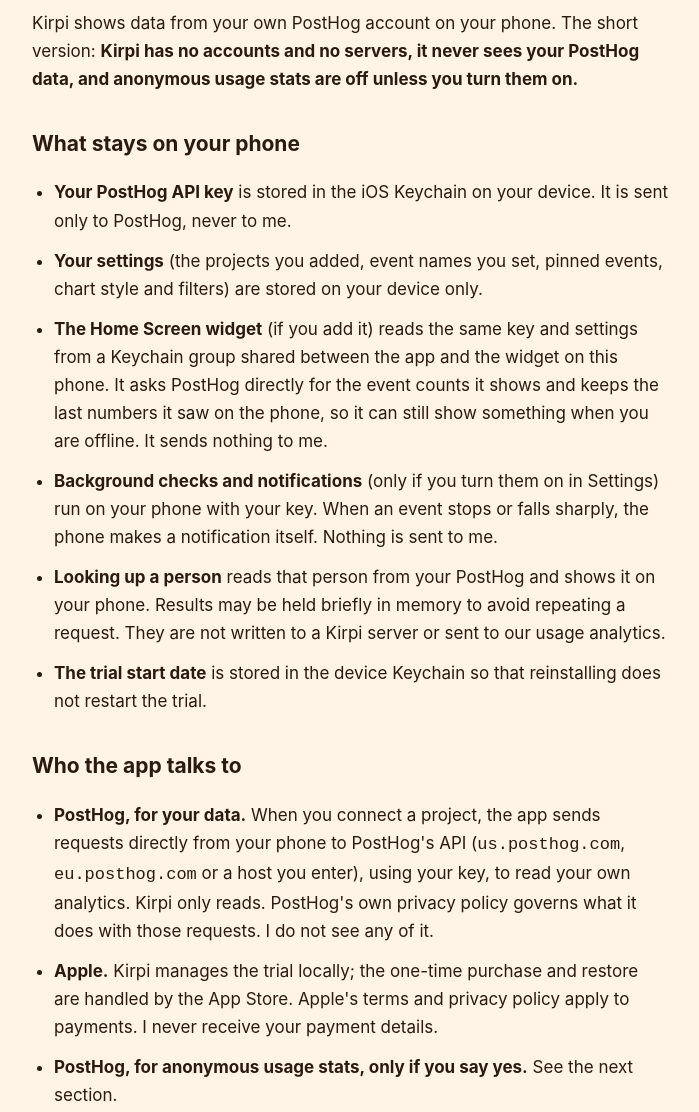
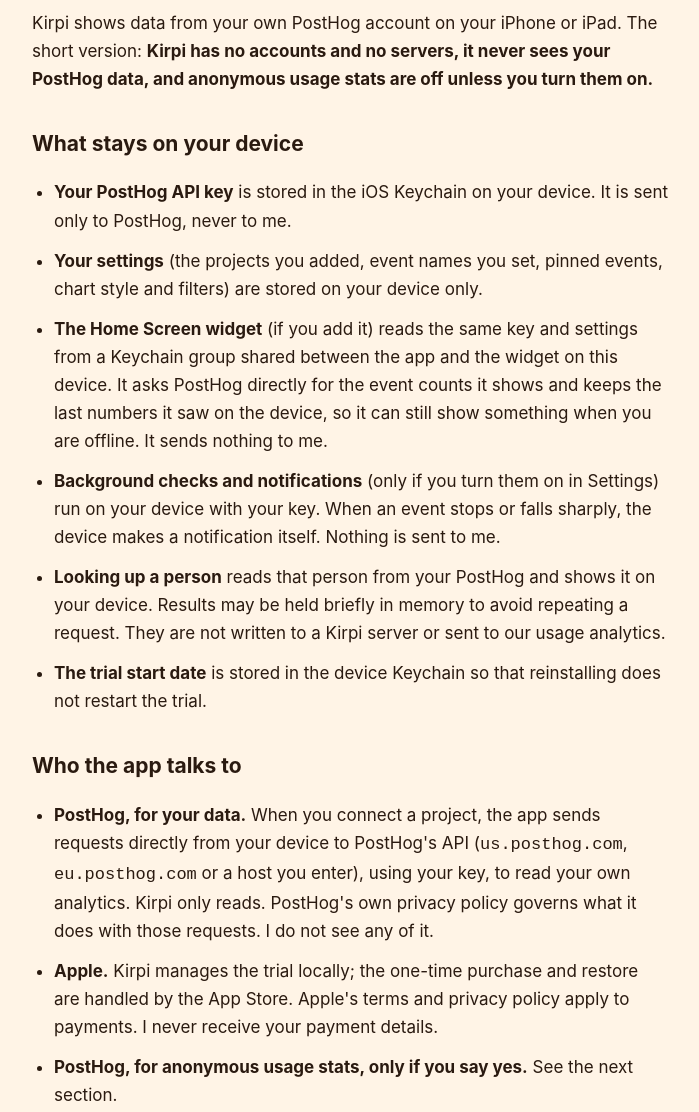
Before and after one commit to dgarhdez/kirpi-site, a plain HTML site: page privacy/index.html in a window 1280 px wide. Shown: the part 190-1302 px from the top of the page, without its empty margins (290-989 px from the left). Drawn offline with Linux system fonts and the light colour scheme.

Commit message:
Update site from the app repo

```diff
--- a/privacy/index.html
+++ b/privacy/index.html
@@ -14,21 +14,21 @@
   <h1>Privacy Policy</h1>
   <p class="updated">Last updated: 28 September 2026</p>
 
-  <p>Kirpi shows data from your own PostHog account on your phone. The short version: <strong>Kirpi has no accounts and no servers, it never sees your PostHog data, and anonymous usage stats are off unless you turn them on.</strong></p>
+  <p>Kirpi shows data from your own PostHog account on your iPhone or iPad. The short version: <strong>Kirpi has no accounts and no servers, it never sees your PostHog data, and anonymous usage stats are off unless you turn them on.</strong></p>
 
-  <h2>What stays on your phone</h2>
+  <h2>What stays on your device</h2>
   <ul>
     <li><strong>Your PostHog API key</strong> is stored in the iOS Keychain on your device. It is sent only to PostHog, never to me.</li>
     <li><strong>Your settings</strong> (the projects you added, event names you set, pinned events, chart style and filters) are stored on your device only.</li>
-    <li><strong>The Home Screen widget</strong> (if you add it) reads the same key and settings from a Keychain group shared between the app and the widget on this phone. It asks PostHog directly for the event counts it shows and keeps the last numbers it saw on the phone, so it can still show something when you are offline. It sends nothing to me.</li>
-    <li><strong>Background checks and notifications</strong> (only if you turn them on in Settings) run on your phone with your key. When an event stops or falls sharply, the phone makes a notification itself. Nothing is sent to me.</li>
-    <li><strong>Looking up a person</strong> reads that person from your PostHog and shows it on your phone. Results may be held briefly in memory to avoid repeating a request. They are not written to a Kirpi server or sent to our usage analytics.</li>
+    <li><strong>The Home Screen widget</strong> (if you add it) reads the same key and settings from a Keychain group shared between the app and the widget on this device. It asks PostHog directly for the event counts it shows and keeps the last numbers it saw on the device, so it can still show something when you are offline. It sends nothing to me.</li>
+    <li><strong>Background checks and notifications</strong> (only if you turn them on in Settings) run on your device with your key. When an event stops or falls sharply, the device makes a notification itself. Nothing is sent to me.</li>
+    <li><strong>Looking up a person</strong> reads that person from your PostHog and shows it on your device. Results may be held briefly in memory to avoid repeating a request. They are not written to a Kirpi server or sent to our usage analytics.</li>
     <li><strong>The trial start date</strong> is stored in the device Keychain so that reinstalling does not restart the trial.</li>
   </ul>
 
   <h2>Who the app talks to</h2>
   <ul>
-    <li><strong>PostHog, for your data.</strong> When you connect a project, the app sends requests directly from your phone to PostHog's API (<code>us.posthog.com</code>, <code>eu.posthog.com</code> or a host you enter), using your key, to read your own analytics. Kirpi only reads. PostHog's own privacy policy governs what it does with those requests. I do not see any of it.</li>
+    <li><strong>PostHog, for your data.</strong> When you connect a project, the app sends requests directly from your device to PostHog's API (<code>us.posthog.com</code>, <code>eu.posthog.com</code> or a host you enter), using your key, to read your own analytics. Kirpi only reads. PostHog's own privacy policy governs what it does with those requests. I do not see any of it.</li>
     <li><strong>Apple.</strong> Kirpi manages the trial locally; the one-time purchase and restore are handled by the App Store. Apple's terms and privacy policy apply to payments. I never receive your payment details.</li>
     <li><strong>PostHog, for anonymous usage stats, only if you say yes.</strong> See the next section.</li>
   </ul>
@@ -40,7 +40,7 @@
     <li>Which screens and buttons are used, for example that the chart was switched, that a range was chosen, that the unlock screen was shown, or that a purchase completed. Only from a fixed list of actions, never free text.</li>
     <li>Whether connections, analyses and store requests worked, were cancelled, or failed, with general error categories (for example a rejected key or no internet). Load durations are sent in broad time buckets, not as customer analytics values.</li>
     <li>Purchase and restore outcomes, including whether the lifetime unlock was verified, cancelled, pending, or failed. No payment details, receipts, transaction IDs or Apple IDs are sent to usage analytics.</li>
-    <li>App opens and closes, the app version, your iOS version, phone model and language, and where you are in the free trial (for example "trial" or "unlocked").</li>
+    <li>App opens and closes, the app version, your iOS version, device model and language, and where you are in the free trial (for example "trial" or "unlocked").</li>
     <li>A random anonymous ID generated on your device (and a random ID for each session), so that events from one install can be counted together. It is not linked to your name, your Apple ID, your PostHog account or any other identifier.</li>
   </ul>
   <p><strong>What is never sent:</strong> your PostHog data or numbers, your API key, your project names or IDs, your event or property names, any filter values, your name, email or contact details, your time zone, or your location (location lookup from the connection is switched off).</p>
```
Also changed, not shown: index.html (+1 -1 lines), support/index.html (+2 -2 lines).
